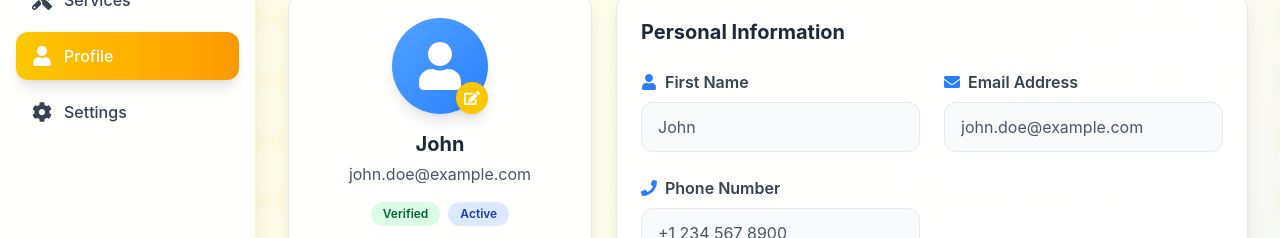
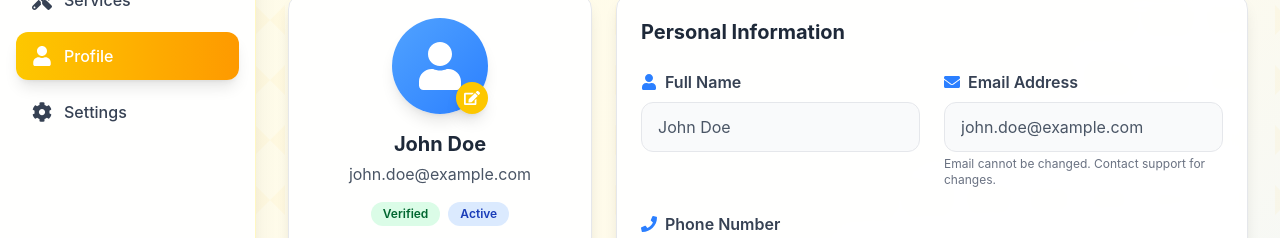
Before and after one commit to SaurabhTomer/InstantFix, a React (Vite) app in the folder client/: page /user in a window 1280 px wide. Both pictures are taken after a click on the button "Profile". Shown: the part 310-548 px from the top of the page. Built offline with nearby package versions, Linux system fonts and the light colour scheme; no server answers.

Commit message:
profile section completed with updating user info

```diff
--- a/client/src/components/dashboard/Profile.jsx
+++ b/client/src/components/dashboard/Profile.jsx
@@ -1,35 +1,45 @@
 import React, { useState, useEffect } from 'react';
 import { useSelector } from 'react-redux';
 import { FaUser, FaEnvelope, FaPhone, FaMapMarkerAlt, FaEdit, FaSave, FaTimes } from 'react-icons/fa';
+import axios from 'axios';
+import { serverUrl } from '../../App';
+import { setUserData } from '../../redux/userSlice';
+import { useDispatch } from 'react-redux';
+import { toast } from 'react-toastify';
 
 const Profile = () => {
   const [isEditing, setIsEditing] = useState(false);
+  const [isLoading, setIsLoading] = useState(false);
+  const dispatch = useDispatch();
   const { userData, currentCity, currentState, currentAddress, currentPincode } = useSelector((state) => state.user);
 
   const [formData, setFormData] = useState({
-    Name: userData?.user?.name?.split(' ')[0] || 'John',
+  name: userData?.user?.name || 'John Doe',
   email: userData?.user?.email || 'john.doe@example.com',
   phone: userData?.user?.phone || '+1 234 567 8900',
   address: currentAddress || '123 Main Street, Apt 4B',
   city: currentCity || 'New York',
   state: currentState || 'NY',
-    pincode: currentPincode || '10001',
-    bio: userData?.bio || 'Homeowner looking for reliable electrical services'
+  pincode: currentPincode || '10001'
 });
+
+// Store original data for cancel functionality
+const [originalData, setOriginalData] = useState(formData);
 
 // Update form data when userData or location data changes
 useEffect(() => {
   if (userData || currentCity || currentState) {
-      setFormData({
-      Name: userData?.user?.name?.split(' ')[0] || 'John',
+    const newFormData = {
+      name: userData?.user?.name || 'John Doe',
       email: userData?.user?.email || 'john.doe@example.com',
       phone: userData?.user?.phone || '+1 234 567 8900',
       address: currentAddress || '123 Main Street, Apt 4B',
       city: currentCity || 'New York',
       state: currentState || 'NY',
-        pincode: currentPincode || '10001',
-        bio: userData?.bio || 'Homeowner looking for reliable electrical services'
-      });
+      pincode: currentPincode || '10001'
+    };
+    setFormData(newFormData);
+    setOriginalData(newFormData);
   }
 }, [userData, currentCity, currentState, currentAddress, currentPincode]);
 
@@ -40,13 +50,42 @@ const Profile = () => {
   });
 };
 
-  const handleSave = () => {
-    // Here you would normally save the data
+const handleSave = async () => {
+  setIsLoading(true);
+  try {
+    const updateData = {
+      name: formData.name,
+      phone: formData.phone,
+      // Add any other fields your backend accepts for update
+    };
+
+    const response = await axios.patch(
+      `${serverUrl}/api/user/update`,
+      updateData,
+      { withCredentials: true }
+    );
+
+    if (response.data.success) {
+      // Update Redux store with new user data
+      dispatch(setUserData(response.data.user));
+
+      // Update original data
+      setOriginalData(formData);
+
       setIsEditing(false);
+      toast.success('Profile updated successfully!');
+    }
+  } catch (error) {
+    console.error('Update profile error:', error);
+    toast.error(error.response?.data?.message || 'Failed to update profile');
+  } finally {
+    setIsLoading(false);
+  }
 };
 
 const handleCancel = () => {
   // Reset to original values
+  setFormData(originalData);
   setIsEditing(false);
 };
 
@@ -74,7 +113,7 @@ const Profile = () => {
               </div>
 
               <h3 className="text-xl font-bold text-gray-800 mb-1">
-                {formData.Name}
+                {formData.name}
               </h3>
               <p className="text-gray-600 mb-4">{formData.email}</p>
 
@@ -130,14 +169,16 @@ const Profile = () => {
                 <div className="flex gap-2">
                   <button
                     onClick={handleSave}
-                    className="flex items-center gap-2 px-4 py-2 bg-green-600 text-white rounded-lg hover:bg-green-700 transition-colors"
+                    disabled={isLoading}
+                    className="flex items-center gap-2 px-4 py-2 bg-green-600 text-white rounded-lg hover:bg-green-700 transition-colors disabled:opacity-50 disabled:cursor-not-allowed"
                   >
                     <FaSave className="w-4 h-4" />
-                    Save
+                    {isLoading ? 'Saving...' : 'Save'}
                   </button>
                   <button
                     onClick={handleCancel}
-                    className="flex items-center gap-2 px-4 py-2 bg-gray-600 text-white rounded-lg hover:bg-gray-700 transition-colors"
+                    disabled={isLoading}
+                    className="flex items-center gap-2 px-4 py-2 bg-gray-600 text-white rounded-lg hover:bg-gray-700 transition-colors disabled:opacity-50 disabled:cursor-not-allowed"
                   >
                     <FaTimes className="w-4 h-4" />
                     Cancel
@@ -147,18 +188,18 @@ const Profile = () => {
             </div>
 
             <div className="grid grid-cols-1 md:grid-cols-2 gap-6">
-              {/* First Name */}
+              {/* Name */}
               <div>
                 <label className="block text-gray-700 font-semibold mb-2 flex items-center gap-2">
                   <FaUser className="w-4 h-4 text-blue-500" />
-                  First Name
+                  Full Name
                 </label>
                 <input
                   type="text"
-                  name="Name"
-                  value={formData.Name}
+                  name="name"
+                  value={formData.name}
                   onChange={handleInputChange}
-                  disabled={!isEditing}
+                  disabled={!isEditing || isLoading}
                   className="w-full border border-gray-200 rounded-xl px-4 py-3 focus:outline-none focus:ring-2 focus:ring-yellow-400 focus:border-transparent disabled:bg-gray-50 disabled:text-gray-600"
                 />
               </div>
@@ -175,9 +216,10 @@ const Profile = () => {
                   name="email"
                   value={formData.email}
                   onChange={handleInputChange}
-                  disabled={!isEditing}
+                  disabled={true} // Email cannot be changed for security
                   className="w-full border border-gray-200 rounded-xl px-4 py-3 focus:outline-none focus:ring-2 focus:ring-yellow-400 focus:border-transparent disabled:bg-gray-50 disabled:text-gray-600"
                 />
+                <p className="text-xs text-gray-500 mt-1">Email cannot be changed. Contact support for changes.</p>
               </div>
 
               {/* Phone */}
@@ -191,7 +233,7 @@ const Profile = () => {
                   name="phone"
                   value={formData.phone}
                   onChange={handleInputChange}
-                  disabled={!isEditing}
+                  disabled={!isEditing || isLoading}
                   className="w-full border border-gray-200 rounded-xl px-4 py-3 focus:outline-none focus:ring-2 focus:ring-yellow-400 focus:border-transparent disabled:bg-gray-50 disabled:text-gray-600"
                 />
               </div>
```
Lines whose indentation alone changed are shown as unchanged.
